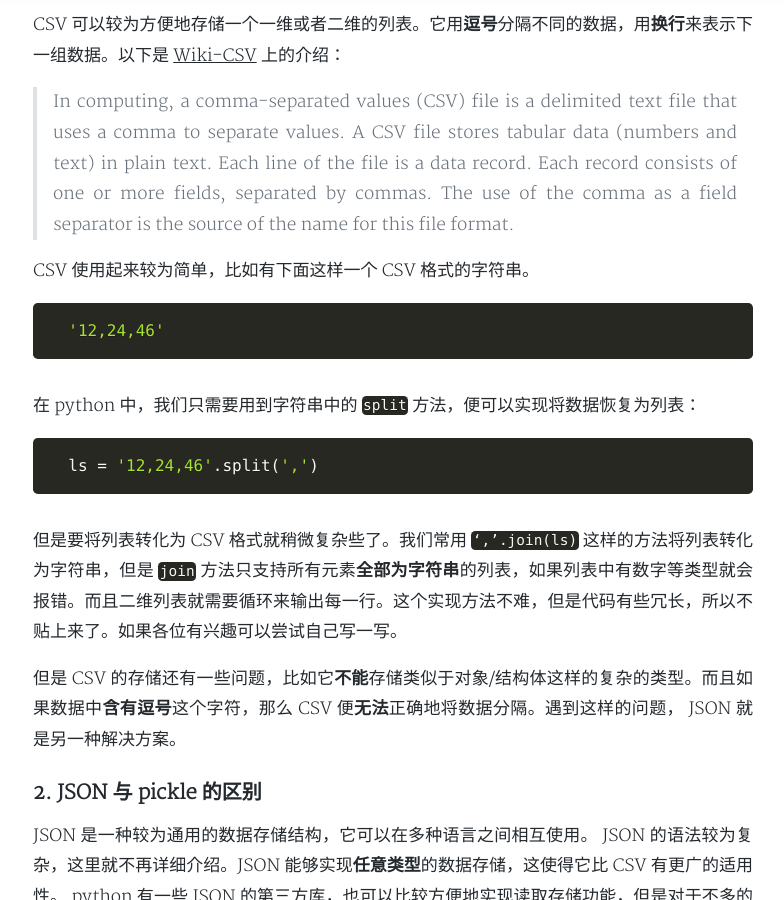
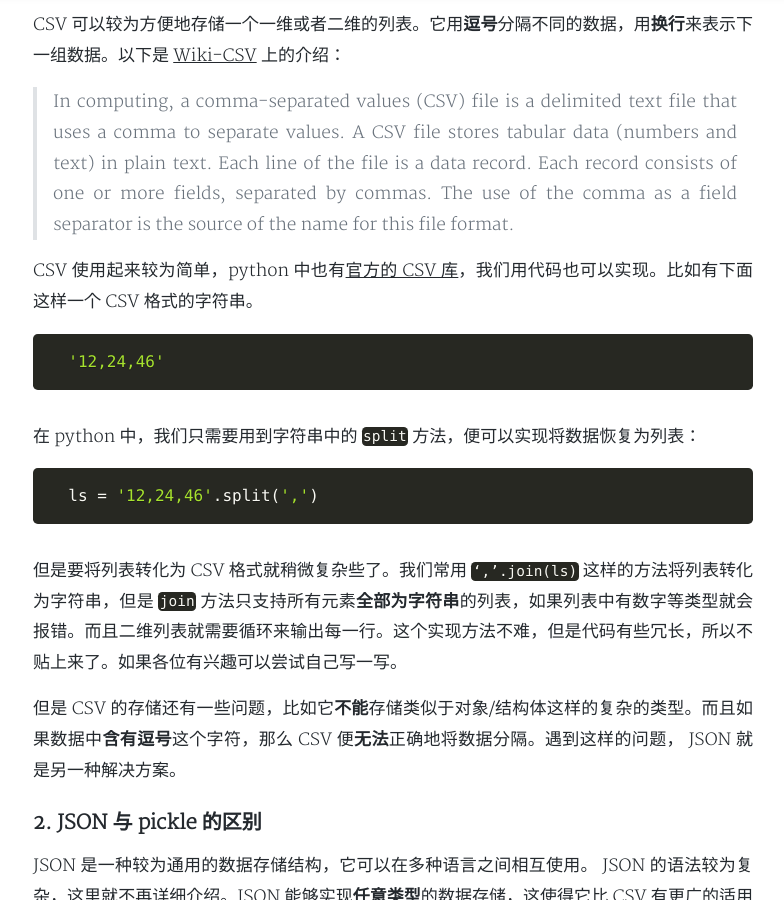
Before and after one commit to cometeme/cometeme.github.io, a Jekyll site: the page built from _posts/2018-08-06-pickle库.md, in a window 1280 px wide and 900 px high, scrolled down 923 px. Shown: the whole window, without its empty margins (247-1031 px from the left). Built offline with Jekyll 4.4.1, drawn with Linux system fonts in a browser that asks for light colours; nearby versions of some CDN libraries; a style sheet for code colours, icons or effects is not loaded.

Commit message:
Update 2018-08-06-pickle库.md

````diff
--- a/_posts/2018-08-06-pickle库.md
+++ b/_posts/2018-08-06-pickle库.md
@@ -18,7 +18,7 @@ CSV 可以较为方便地存储一个一维或者二维的列表。它用**逗
 
 >In computing, a comma-separated values (CSV) file is a delimited text file that uses a comma to separate values. A CSV file stores tabular data (numbers and text) in plain text. Each line of the file is a data record. Each record consists of one or more fields, separated by commas. The use of the comma as a field separator is the source of the name for this file format.
 
-CSV 使用起来较为简单，比如有下面这样一个 CSV 格式的字符串。
+CSV 使用起来较为简单，python 中也有[官方的 CSV 库](https://docs.python.org/3/library/csv.html)，我们用代码也可以实现。比如有下面这样一个 CSV 格式的字符串。
 
 ```python
   '12,24,46'
````
